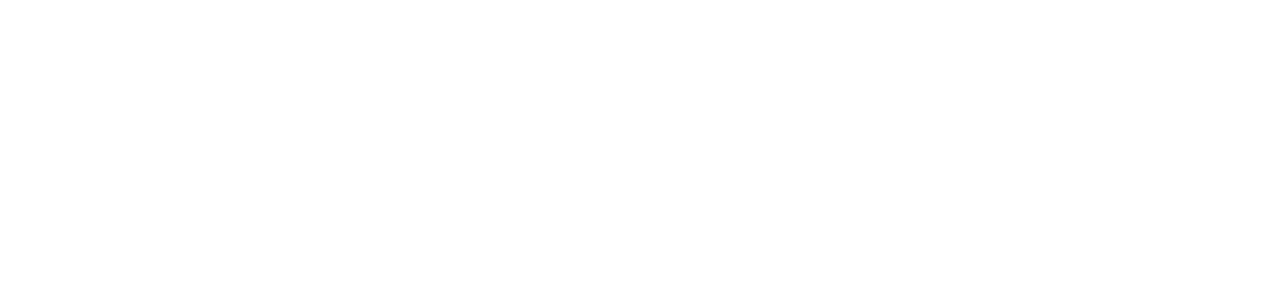
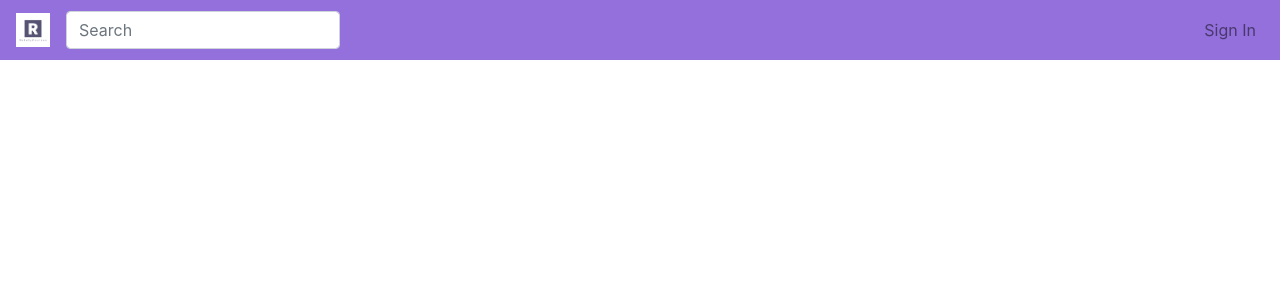
Before and after one commit to elliotcho/Rate-My-Courses, a React (Create React App) app in the folder client/: page / in a window 1280 px wide. Shown: the top 300 px of the page. Built offline with nearby package versions, Linux system fonts and the light colour scheme.

Commit message:
pushing navbar

```diff
--- a/client/package.json
+++ b/client/package.json
@@ -6,8 +6,8 @@
     "@testing-library/jest-dom": "^4.2.4",
     "@testing-library/react": "^9.3.2",
     "@testing-library/user-event": "^7.1.2",
+    "axios": "^0.20.0",
     "bootstrap": "^4.5.2",
-    "axios": "^0.20.0",
     "react": "^16.13.1",
     "react-bootstrap": "^1.3.0",
     "react-dom": "^16.13.1",
--- a/client/src/App.js
+++ b/client/src/App.js
@@ -13,6 +13,7 @@ function App() {
   // <Navigate></Navigate>
   return (
     <div className="App">
+      <Navigate/>
       <BrowserRouter>
         <Switch>
           <Route path='/admin' component={AdminHome}/>
--- a/client/src/components/Layout/Navigate.jsx
+++ b/client/src/components/Layout/Navigate.jsx
@@ -1,13 +1,23 @@
 import React from 'react';
 import { Component } from 'react';
-import { Nav, Navbar, Form, FormControl } from 'react-bootstrap';
-import styled from 'styled-components';
+import { Navbar, Form, FormControl } from 'react-bootstrap';
 import logo from "../../images/logo.png";
+import SignedInLinks from './SignedInLinks';
+import SignedOutLinks from './SignedOutLinks';
+import './css/Navigate.css';
+
 class Navigate extends Component{
+    constructor(){
+        super();
+        this.state={
+            isLoggedIn:false
+        };
+    }
+
     render(){
         return(
             <div>
-                <Navbar expand="lg">
+                <Navbar expand="lg" className="nav-bar">
                     <Navbar.Brand href="/">
                     <img
                     src= {logo}
@@ -22,11 +32,10 @@ class Navigate extends Component{
                         <FormControl type="text" placeholder="Search" className="" />
                     </Form>
                     <Navbar.Collapse id="basic-navbar-nav">
-                        <Nav className="ml-auto">
-                            <Nav.Item><Nav.Link href="/">Home</Nav.Link></Nav.Item>
-                            <Nav.Item><Nav.Link href="/about">Account</Nav.Link></Nav.Item>
-                            <Nav.Item><Nav.Link href="/about">Logout</Nav.Link></Nav.Item>
-                        </Nav>
+                        <div className="ml-auto">
+                        {this.state.isLoggedIn?<SignedInLinks/>:<SignedOutLinks/>}
+                        </div>
+
                     </Navbar.Collapse>
                 </Navbar>
             </div>
--- /dev/null
+++ b/client/src/components/Layout/SignedInLinks.jsx
@@ -0,0 +1,28 @@
+import React from 'react';
+import { Component } from 'react';
+import { Nav} from 'react-bootstrap';
+import './css/SignedInLinks.css'
+class SignedInLinks extends Component{
+
+    constructor(){
+        super();
+        this.state={
+
+        };
+    }
+
+    render(){
+        return(
+            <div className= "ml-auto">
+                <Nav>
+                    <Nav.Item><Nav.Link href="/"><i className="fa fa-user" aria-hidden="true" title="Profile"></i></Nav.Link></Nav.Item>
+                    <Nav.Item><Nav.Link href="/about"><i className="fa fa-cog" aria-hidden="true" title="Settings"></i></Nav.Link></Nav.Item>
+                    <Nav.Item><Nav.Link href="/about"><i className="fa fa-sign-out" aria-hidden="true" title="Sign Out"></i></Nav.Link></Nav.Item>
+                </Nav>
+            </div>
+
+        )
+    }
+}
+
+export default SignedInLinks;
--- /dev/null
+++ b/client/src/components/Layout/SignedOutLinks.jsx
@@ -0,0 +1,27 @@
+import React from 'react';
+import { Component } from 'react';
+import { Nav} from 'react-bootstrap';
+import './css/SignedOutLinks.css'
+class SignedOutLinks extends Component{
+
+    constructor(){
+        super();
+        this.state={
+
+        };
+    }
+
+    render(){
+        return(
+            <div className= "ml-auto">
+                <Nav>
+                    <Nav.Item><Nav.Link href="/" className="signIn">Sign In</Nav.Link></Nav.Item>
+
+                </Nav>
+            </div>
+
+        )
+    }
+}
+
+export default SignedOutLinks;
--- /dev/null
+++ b/client/src/components/Layout/css/Navigate.css
@@ -0,0 +1,3 @@
+.nav-bar{
+    background-color: #9370db;
+}
--- /dev/null
+++ b/client/src/components/Layout/css/SignedInLinks.css
@@ -0,0 +1,12 @@
+.fa-sign-out{
+    color: white;
+}
+.fa-sign-out:hover{
+    color:lightblue;
+}
+.fa-cog{
+    color: lightgray;
+}
+.fa-cog:hover{
+    color: lightblue;
+}
--- /dev/null
+++ b/client/src/components/Layout/css/SignedOutLinks.css
@@ -0,0 +1,3 @@
+.signIn:hover{
+    color: white !important;
+}
```
